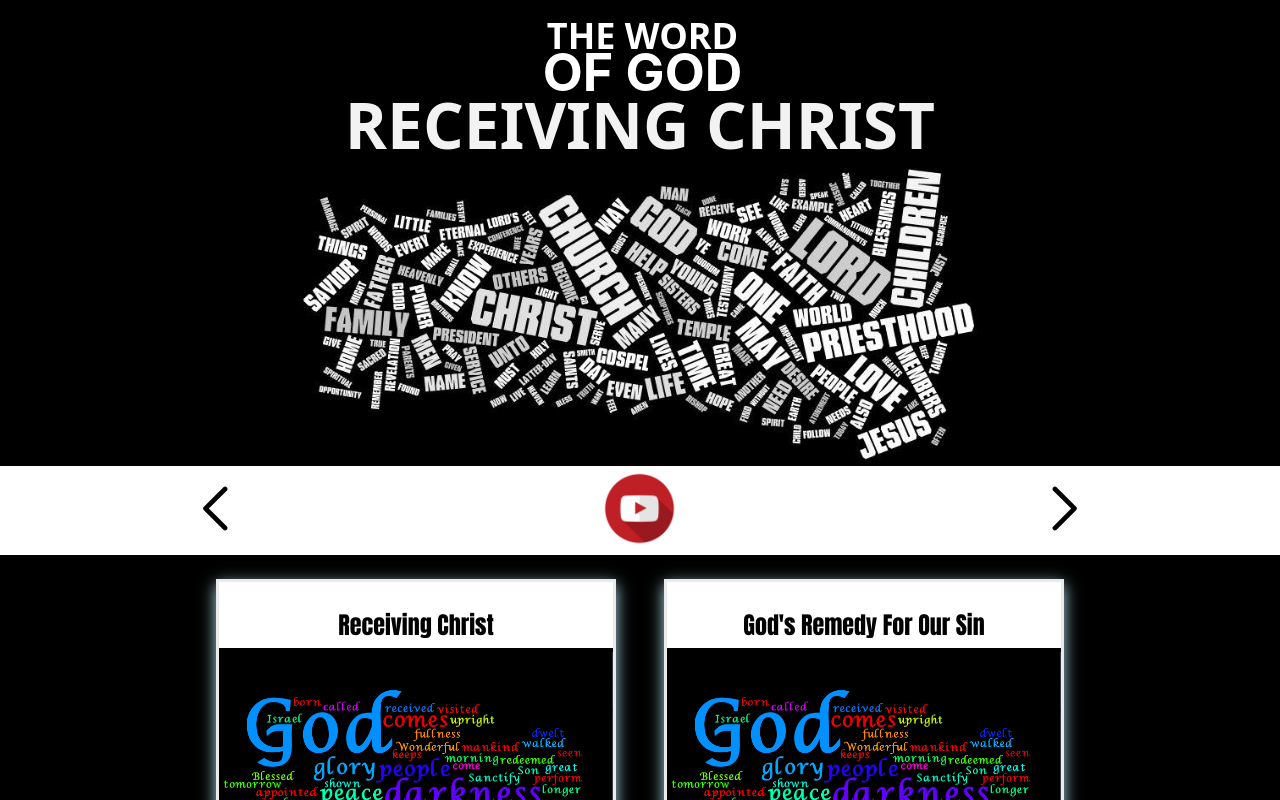
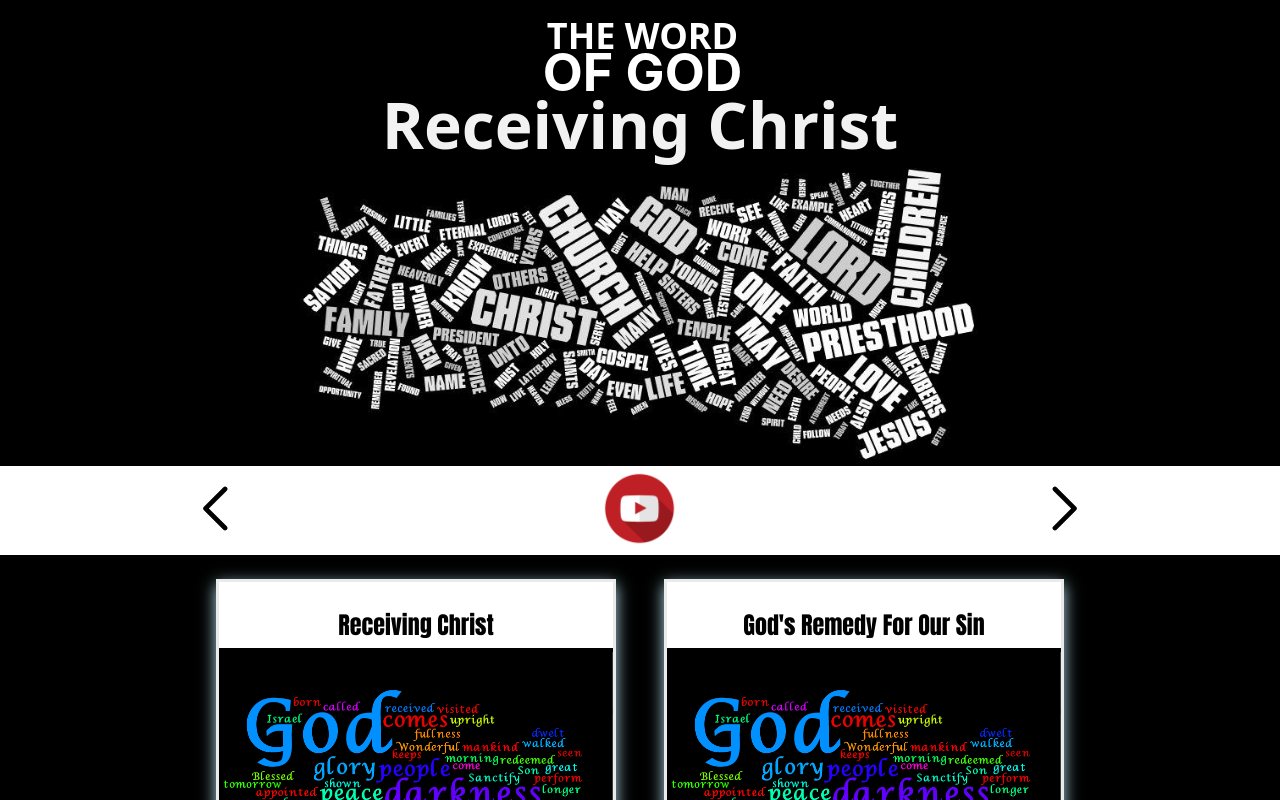
Before and after one commit to jnutt367/salvation-guide, a Next.js app: page / in a window 1280 px wide. Shown: the top 800 px of the page. Built offline with nearby package versions, Linux system fonts and the light colour scheme.

Commit message:
Update index.js

```diff
--- a/pages/index.js
+++ b/pages/index.js
@@ -6,7 +6,7 @@ export default function Home() {
   return (
     <div className={styles.container}>
       <Head>
-        <title>SALVATION GUIDE WITH SINNER'S PRAYER</title>
+        <title>Salvation Guide With Sinner's Prayer</title>
         <meta name="description" content="Generated by create next app" />
         <link rel="icon" href="/favicon.ico" />
       </Head>
@@ -21,7 +21,7 @@ export default function Home() {
                 </h1>
 
         <h1 className={styles.title}>
-        RECEIVING CHRIST
+        Receiving Christ
         </h1>
          <div  className={styles.image}>
 
```
